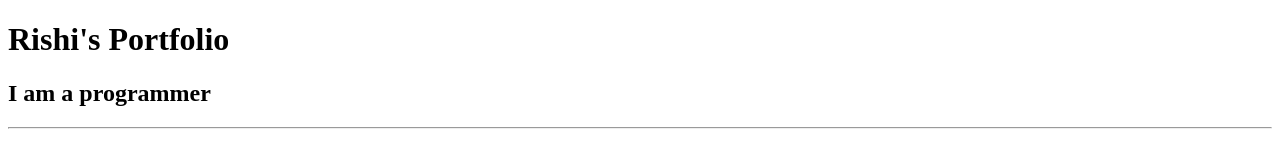
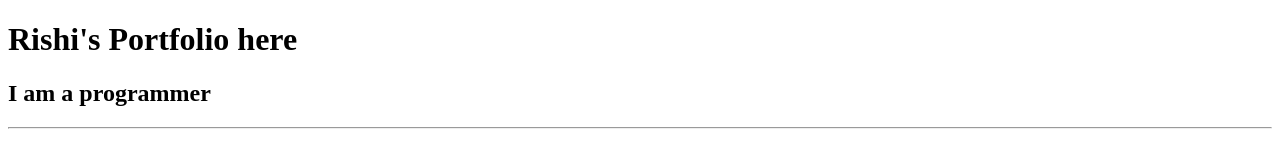
Before and after one commit to xaviermatroski/html-portfolio, a plain HTML site: page index.html in a window 1280 px wide. Shown: the top 150 px of the page. Drawn offline with Linux system fonts and the light colour scheme.

Commit message:
Update index.html

```diff
--- a/index.html
+++ b/index.html
@@ -6,7 +6,7 @@
     <title>My Portfolio</title>
 </head>
 <body>
-    <h1>Rishi's Portfolio</h1>
+    <h1>Rishi's Portfolio here</h1>
     <h2>I am a programmer</h2>
     <hr />
     <h3>Here are my web dev projects</h3>
```
